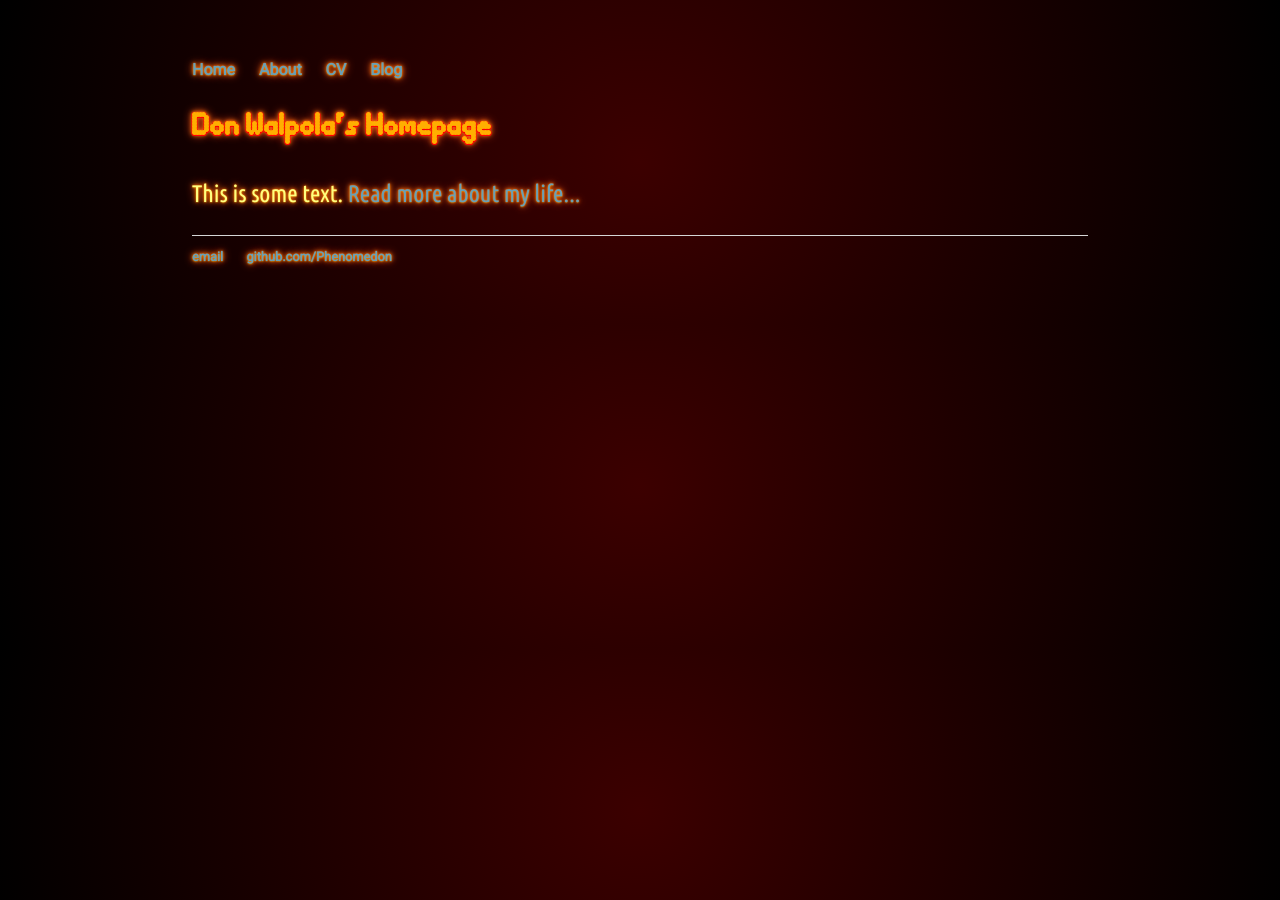
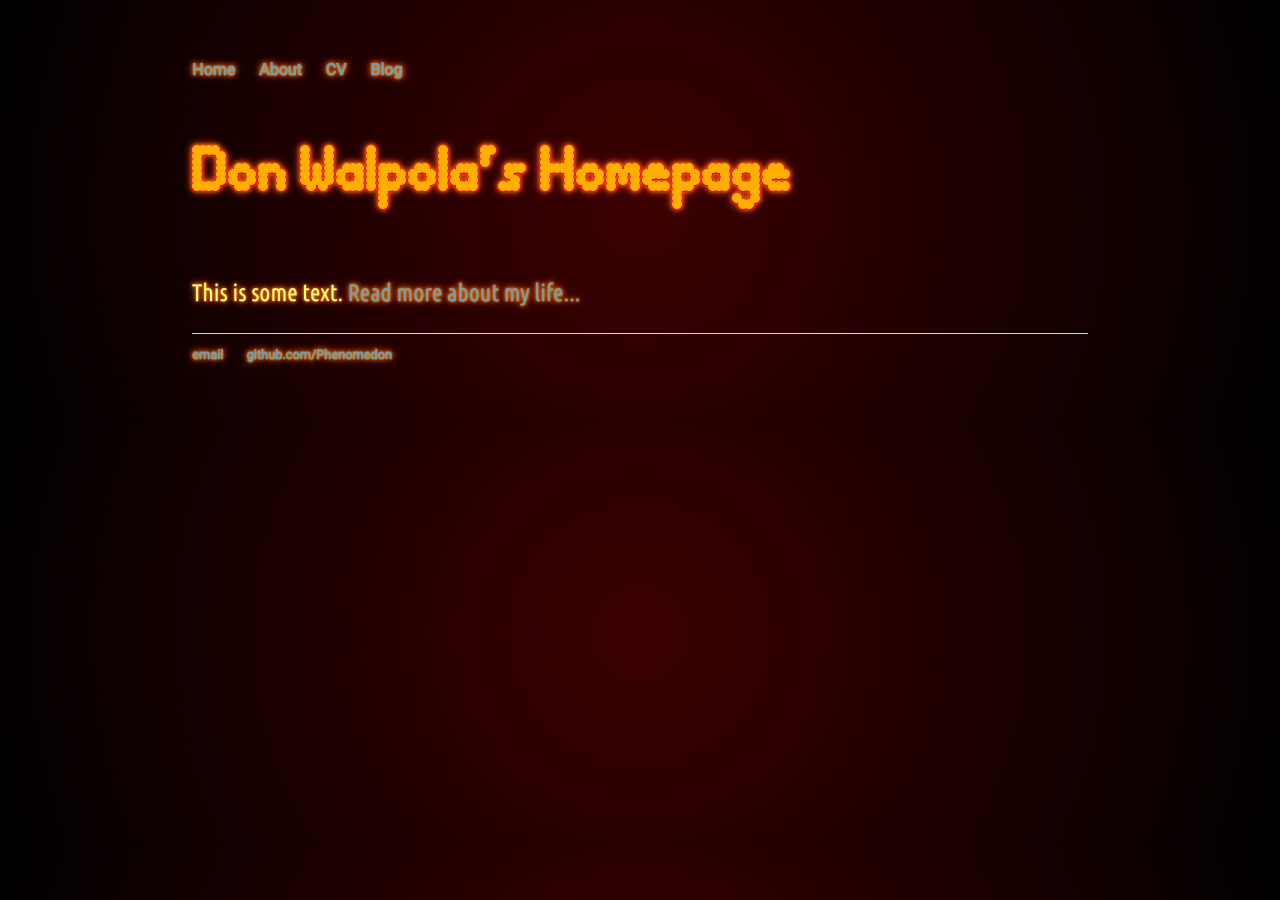
Before and after one commit to Phenomedon/Phenomedon.github.io, a Jekyll site: the page built from index.html, in a window 1280 px wide. Built offline with Jekyll 4.4.1, drawn with Linux system fonts in a browser that asks for light colours; some web fonts are replaced.

Commit message:
Update main.css

```diff
--- a/css/main.css
+++ b/css/main.css
@@ -52,7 +52,7 @@ h1 {
      0px 0px 10px #ff471a,
      0px 0px 5px #ff9900,
      0px 0px 2.5px #ff471a;
-    font-size: 3em;
+    font-size: 6em;
 }
 p {
     font-size: 1.5em;
```
